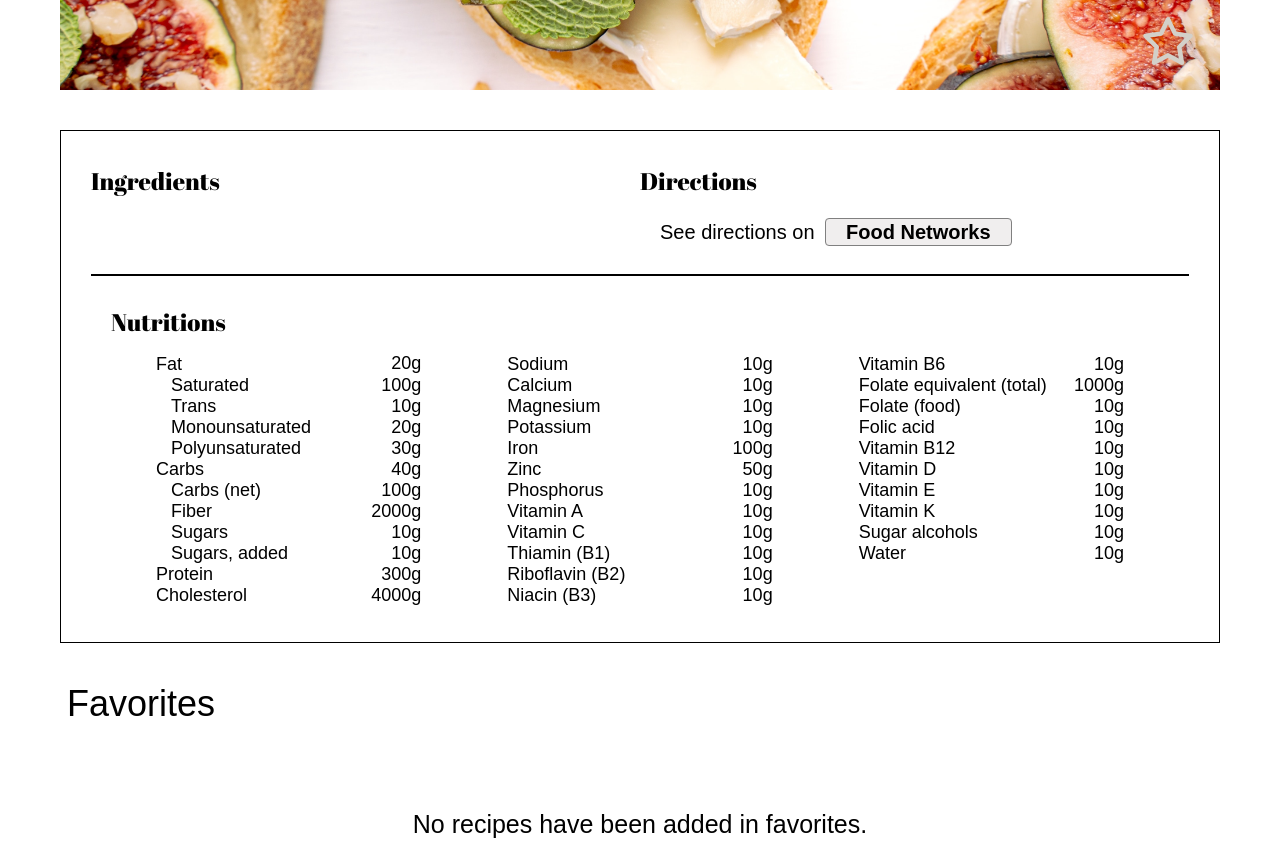
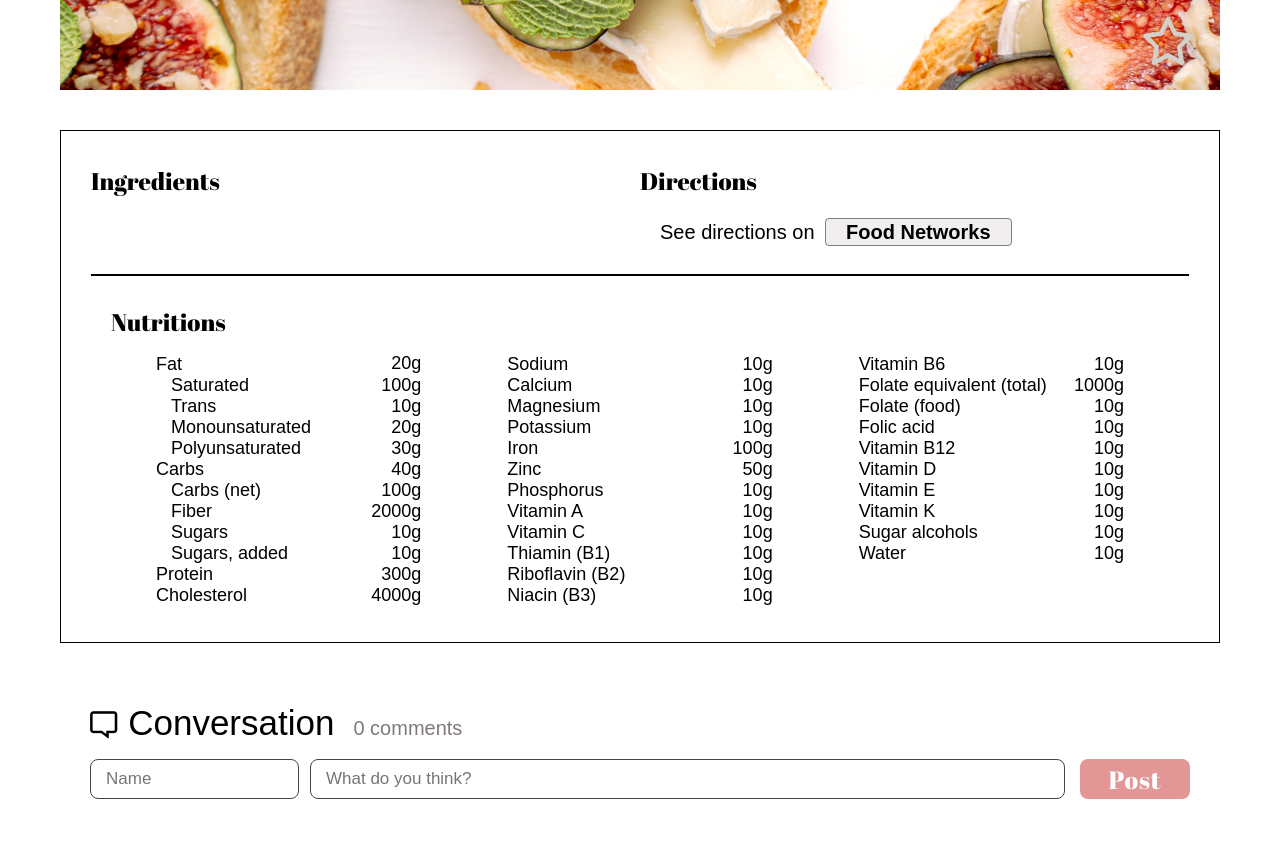
Before and after one commit to miori-i/ajax-project, a website: page index.html in a window 1280 px wide. Shown: the part 663-1505 px from the top of the page. Drawn offline with Linux system fonts and the light colour scheme; no server answers; a web font is replaced by a local one.

Commit message:
Add a form for creating a comment to the div[data-view=recipe-details] in the HTML. #4

```diff
--- a/css/layout.css
+++ b/css/layout.css
@@ -17,6 +17,18 @@
 
 .column-two-third {
   flex-basis: calc(200% / 3);
+}
+
+.column-one-ten {
+  flex-basis: calc(100% / 10);
+}
+
+.column-two-ten {
+  flex-basis: calc(200% / 10);
+}
+
+.column-seven-ten {
+  flex-basis: calc(700% / 10);
 }
 
 .container-for-recipes,
@@ -50,3 +62,7 @@
 .container-for-recipe-details {
   margin: 40px 60px;
 }
+
+.container-for-form {
+  margin: 60px 90px;
+}
--- a/css/styles.css
+++ b/css/styles.css
@@ -330,6 +330,66 @@
   padding: 0 35px;
 }
 
+/* ------------ form (recipe details view) ----------- */
+.fa-message {
+  font-size: 1.7em;
+}
+
+.conversation {
+  font-family: "Abhaya Libre", sans-serif;
+  font-size: 35px;
+  margin-left: 7px;
+}
+
+.number-of-comments {
+  font-family: "Abhaya Libre", sans-serif;
+  font-size: 20px;
+  color: #817979;
+  margin-left: 15px;
+}
+
+.input-name {
+  width: 95%;
+  height: 40px;
+  border: 1px solid #474444;
+  border-radius: 8px;
+  padding-left: 15px;
+  font-family: "Abhaya Libre", sans-serif;
+  font-size: 17px;
+}
+
+.input-comment {
+  width: 98%;
+  height: 40px;
+  border: 1px solid #474444;
+  border-radius: 8px;
+  padding-left: 15px;
+  font-family: "Abhaya Libre", sans-serif;
+  font-size: 17px;
+}
+
+.input-name:focus,
+.input-comment:focus {
+  outline: solid 2px #e29696;
+}
+
+::placeholder {
+  font-family: "Abhaya Libre", sans-serif;
+  font-size: 17px;
+}
+
+.post-button {
+  width: 100%;
+  height: 40px;
+  border: none;
+  border-radius: 8px;
+  font-family: "Abril Fatface", sans-serif;
+  font-size: 25px;
+  letter-spacing: 1px;
+  color: white;
+  background-color: #e29696;
+}
+
 /* ------------ favorites view-------------- */
 
 .text-favorites {
--- a/index.html
+++ b/index.html
@@ -301,6 +301,31 @@
           </ul>
         </div>
       </div>
+
+      <form>
+        <div class="container-for-form">
+          <div class="row">
+            <div class="column-full">
+              <i class="fa-regular fa-message fa-flip-horizontal"></i>
+              <span class="conversation">Conversation</span>
+              <span class="number-of-comments">0 comments</span></p>
+            </div>
+          </div>
+          <div class="row">
+            <div class="column-two-ten">
+              <input type="text" name="name" class="input-name" placeholder="Name" >
+            </div>
+            <div class="column-seven-ten">
+              <input type="text" name="comment" class="input-comment" placeholder="What do you think?">
+            </div>
+            <div class="column-one-ten">
+              <button type="button" class="post-button">Post</button>
+            </div>
+
+          </div>
+        </div>
+
+      </form>
     </div>
 
     <!------------ favorites list ------------>
```
